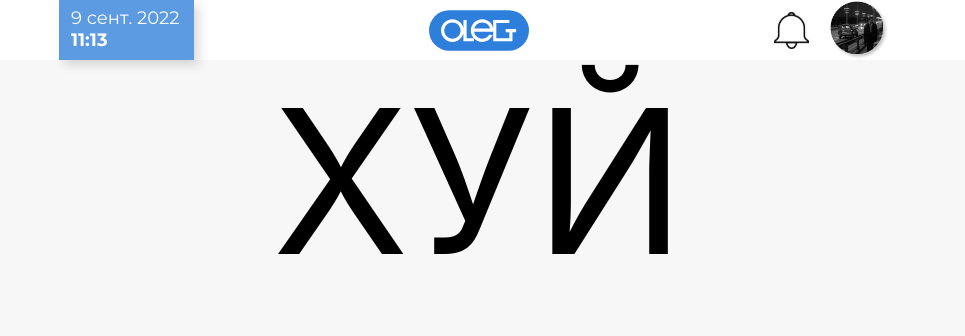
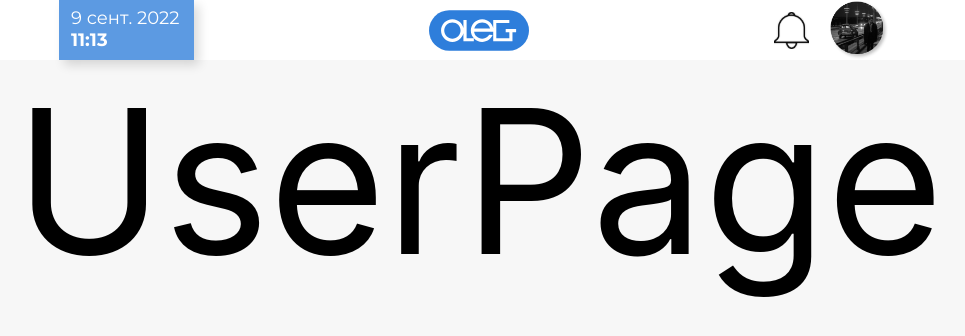
Before and after one commit to TTOPTPET/booking, a React (Create React App) app: page /user in a window 1280 px wide. Shown: the top 336 px of the page, without its empty margins (161-1126 px from the left). Built offline with nearby package versions, Linux system fonts and the light colour scheme.

Commit message:
userPage

```diff
--- a/src/pages/UserPage.js
+++ b/src/pages/UserPage.js
@@ -1,9 +1,5 @@
-
-
 const UserPage = () => {
-    return(
-        <div style={{'fontSize': '200px'}}>ХУЙ</div>
-    )
-}
+  return <div style={{ fontSize: "200px" }}>UserPage</div>;
+};
 
 export default UserPage;
```
